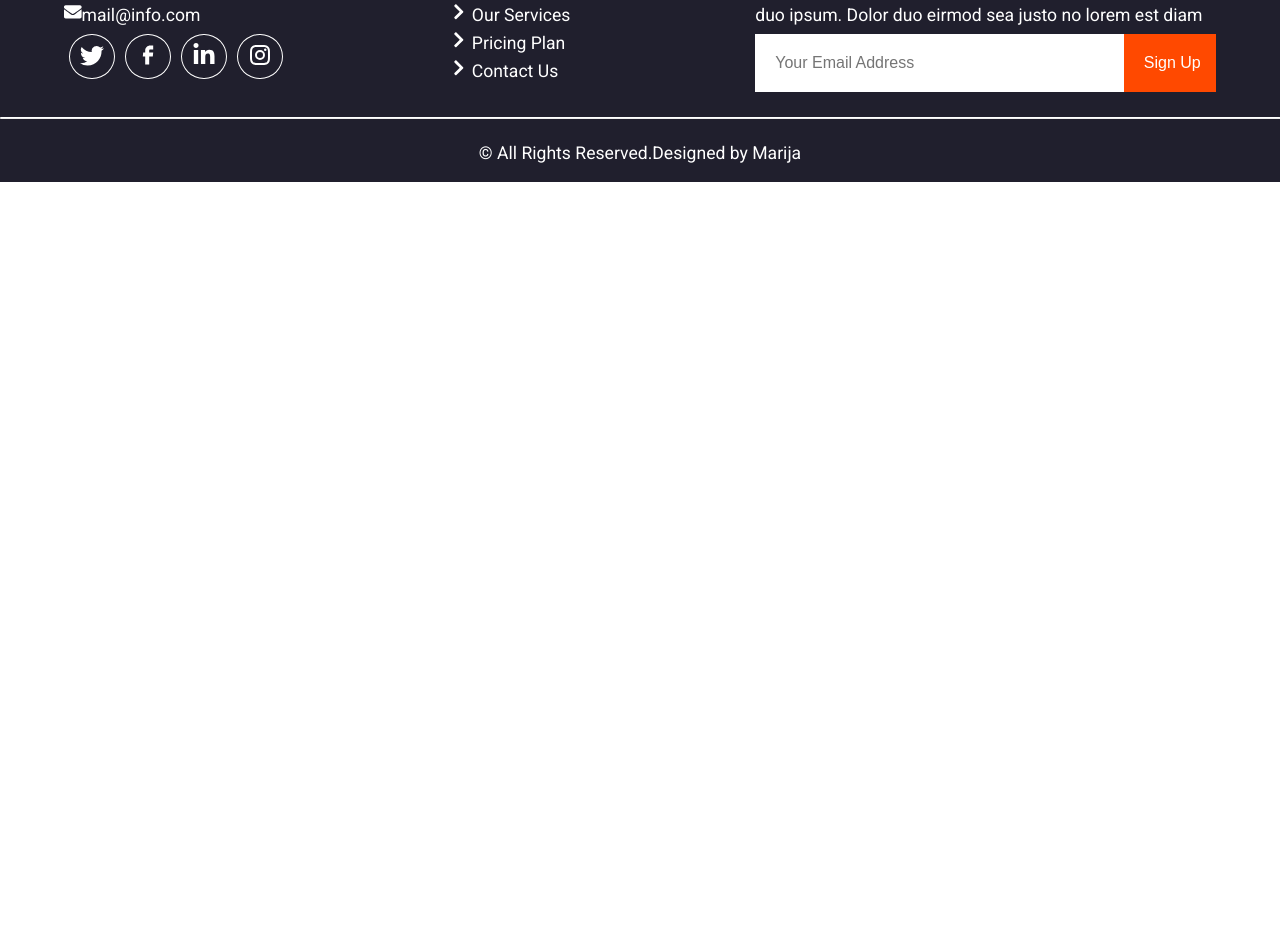
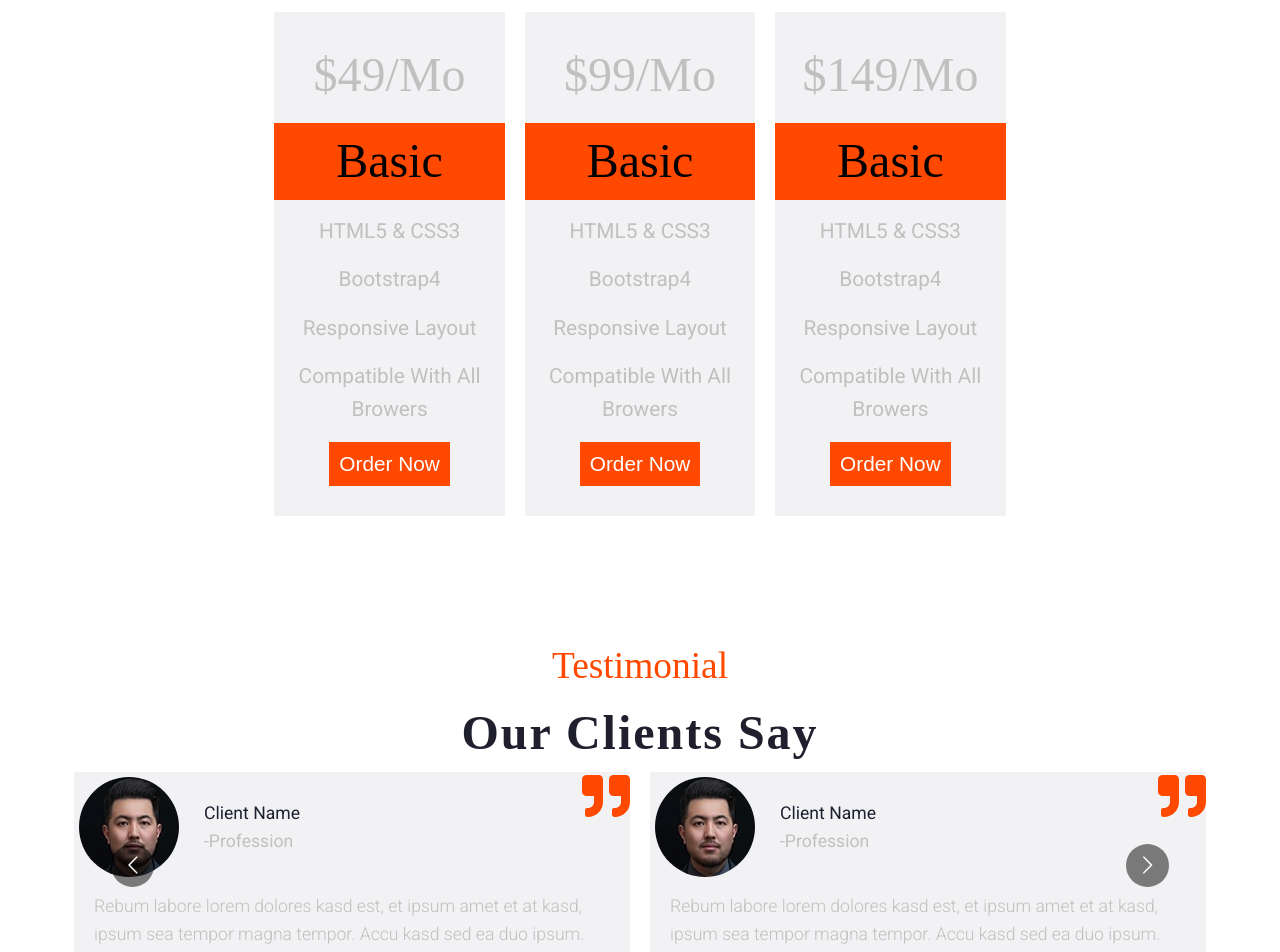
Before and after one commit to marijadragicevic/Truck-trace-web-page, a React (Create React App) app: page /price in a window 1280 px wide. Shown: the part 720-1672 px from the top of the page. Before the commit the page ends 902 px from the top, so only its background shows below. Built offline with nearby package versions, Linux system fonts and the light colour scheme; a web font is replaced by a local one.

Commit message:
7.commit/Add and style Price page components

```diff
--- a/package.json
+++ b/package.json
@@ -10,6 +10,8 @@
     "react-awesome-reveal": "^3.8.1",
     "react-dom": "^18.1.0",
     "react-icons": "^4.3.1",
+    "react-multi-carousel": "^2.8.0",
+    "react-responsive-carousel": "^3.2.23",
     "react-router-dom": "^6.3.0",
     "react-scripts": "5.0.1",
     "web-vitals": "^2.1.4"
--- a/src/App.css
+++ b/src/App.css
@@ -252,6 +252,138 @@ footer .row article span i:hover{
 
 /* //////////////////////////////////////////////////////////////// */
 /* //////////////////// PAGES ///////////////////////////////////// */
+/* PRICE */
+/* PricingPack */
+
+.pricingPlan{
+  padding: var(--padding);
+}
+
+.pricingPlan hgroup{
+  text-align: center;
+  font-size: 2rem;
+}
+
+.pricingPlan hgroup h3{
+  color: var(--orange);
+  font-weight: 300;
+}
+
+.pricingPlan hgroup h2{
+  color: var(--darkViolet);
+  letter-spacing: 2px;
+}
+
+.pricingPlan div{
+  display: flex;
+  justify-content: center;
+  align-items: center;
+  flex-wrap: wrap;
+  padding: 10px 0px;
+  text-align: center;
+}
+
+.pricingPlan div article{
+  flex: 0 0 20%;
+  background-color: var(--grey);
+  padding: 15px 0px;
+  margin: 10px;
+}
+
+.pricingPlan div article h2{
+    font-size: 3rem;
+    color: var(--fontGrey);
+    font-weight: 300;
+    padding: 10px;
+}
+
+.pricingPlan div article h4{
+  font-size: 3rem;
+  background-color: var(--orange);
+  font-weight: 300;
+  padding: 0px 10px;
+}
+
+.pricingPlan div article p{
+  color: var(--fontGrey);
+  padding: 15px 5px 0px 5px;
+  font-size: 1.3rem;
+}
+
+.pricingPlan div article button{
+  font-size: 1.3rem;
+  color: var(--white);
+  background-color: var(--orange);
+  border: none;
+  padding: 10px;
+  margin: 15px auto;
+}
+
+.pricingPlan div article button:hover{
+  background-color: var(--darkOrange);
+  cursor: pointer;
+  transition: var(--transition);
+}
+/* TESTIMONIAL */
+.testimonial{
+  padding: var(--padding);
+}
+.testimonial hgroup{
+  text-align: center;
+  font-size: 2rem;
+}
+
+.testimonial hgroup h3{
+  color: var(--orange);
+  font-weight: 300;
+}
+
+.testimonial hgroup h2{
+  color: var(--darkViolet);
+  letter-spacing: 2px;
+}
+.testimonial article{
+  display: flex;
+  flex-direction: column;
+  align-items: flex-start;
+  justify-content: center;
+  position: relative;
+  background-color: var(--grey);
+  margin:0px 10px ;
+
+}
+
+.testimonial article div{
+  display: flex;
+  align-items: center;
+  justify-content: flex-start;
+}
+
+.testimonial article div p{
+ color: var(--fontViolet);
+ font-weight: 400;
+}
+
+.testimonial article div img{
+  border-radius: 100%;
+  padding: 5px;
+}
+
+.testimonial .quote{
+  position: absolute;
+  top: 0;
+  right: 0;
+  font-size: 3rem;
+  color: var(--orange);
+}
+
+.testimonial p{
+  padding: 10px 20px;
+  color: var(--fontGrey);
+  font-weight: 300;
+
+}
+
 /* CONTACT */
 .contact {
   display: flex;
--- /dev/null
+++ b/src/Components/Price/PricingPlan.js
@@ -0,0 +1,44 @@
+import React from 'react';
+
+const PricingPlan = () => {
+    return (
+        <section className='container pricingPlan'>
+            <hgroup>
+                <h3>Pricing Plan</h3>
+                <h2>Affordable Pricing Packages</h2>
+            </hgroup>
+
+            <div>
+                <article>
+                    <h2>$<span style={{ color: "var(--darlViolet)" }}>49</span>/Mo</h2>
+                    <h4>Basic</h4>
+                    <p>HTML5 & CSS3</p>
+                    <p>Bootstrap4</p>
+                    <p>Responsive Layout</p>
+                    <p>Compatible With All Browers</p>
+                    <button>Order Now</button>
+                </article>
+                <article>
+                    <h2>$<span style={{ color: "var(--darlViolet)" }}>99</span>/Mo</h2>
+                    <h4>Basic</h4>
+                    <p>HTML5 & CSS3</p>
+                    <p>Bootstrap4</p>
+                    <p>Responsive Layout</p>
+                    <p>Compatible With All Browers</p>
+                    <button>Order Now</button>
+                </article>
+                <article>
+                    <h2>$<span style={{ color: "var(--darlViolet)" }}>149</span>/Mo</h2>
+                    <h4>Basic</h4>
+                    <p>HTML5 & CSS3</p>
+                    <p>Bootstrap4</p>
+                    <p>Responsive Layout</p>
+                    <p>Compatible With All Browers</p>
+                    <button>Order Now</button>
+                </article>
+            </div>
+        </section>
+    );
+}
+
+export default PricingPlan
--- /dev/null
+++ b/src/Components/Price/Testimonial.js
@@ -0,0 +1,66 @@
+import React from 'react';
+import testimonial1 from "../../img/testimonial-1.jpg";
+import { FaQuoteRight } from 'react-icons/fa';
+// import "react-responsive-carousel/lib/styles/carousel.min.css";
+// import { Carousel } from 'react-responsive-carousel';
+import Carousel from 'react-multi-carousel';
+import 'react-multi-carousel/lib/styles.css';
+
+const Testimonial = () => {
+    const responsive = {
+        superLargeDesktop: {
+            // the naming can be any, depends on you.
+            breakpoint: { max: 4000, min: 3000 },
+            items: 5
+        },
+        desktop: {
+            breakpoint: { max: 3000, min: 1024 },
+            items: 3
+        },
+        tablet: {
+            breakpoint: { max: 1024, min: 464 },
+            items: 2
+        },
+        mobile: {
+            breakpoint: { max: 464, min: 0 },
+            items: 1
+        }
+    };
+    return (
+        <section className='container testimonial'>
+            <hgroup>
+                <h3>Testimonial</h3>
+                <h2>Our Clients Say</h2>
+            </hgroup>
+
+            <Carousel responsive={responsive} infinite={true} focusOnSelect={true}>
+                <article>
+                    <div>
+                        <img src={testimonial1} />
+                        <p >Client Name <br /> <span style={{ color: "var(--fontGrey)" }}>-Profession</span></p>
+                    </div>
+                    <p>Rebum labore lorem dolores kasd est, et ipsum amet et at kasd, ipsum sea tempor magna tempor. Accu kasd sed ea duo ipsum.</p>
+                    <FaQuoteRight className='quote' />
+                </article>
+                <article>
+                    <div>
+                        <img src={testimonial1} />
+                        <p>Client Name <br /> <span style={{ color: "var(--fontGrey)" }}>-Profession</span></p>
+                    </div>
+                    <p>Rebum labore lorem dolores kasd est, et ipsum amet et at kasd, ipsum sea tempor magna tempor. Accu kasd sed ea duo ipsum.</p>
+                    <FaQuoteRight className='quote' />
+                </article>
+                <article>
+                    <div>
+                        <img src={testimonial1} />
+                        <p>Client Name <br /> <span style={{ color: "var(--fontGrey)" }}>-Profession</span></p>
+                    </div>
+                    <p>Rebum labore lorem dolores kasd est, et ipsum amet et at kasd, ipsum sea tempor magna tempor. Accu kasd sed ea duo ipsum.</p>
+                    <FaQuoteRight className='quote' />
+                </article>
+            </Carousel>
+        </section>
+    );
+}
+
+export default Testimonial;
--- a/src/pages/Price.js
+++ b/src/pages/Price.js
@@ -1,11 +1,14 @@
 import React from 'react';
 import Header from '../Components/Header';
+import PricingPlan from '../Components/Price/PricingPlan';
+import Testimonial from '../Components/Price/Testimonial';
 
 const Price = () => {
     return (
         <div>
             <Header name={"-Price-"} />
-            Price
+            <PricingPlan/>
+            <Testimonial/>
         </div>
     );
 }
```
Also changed, not shown: 1 other file (tests, documents, lock files or other folders).
